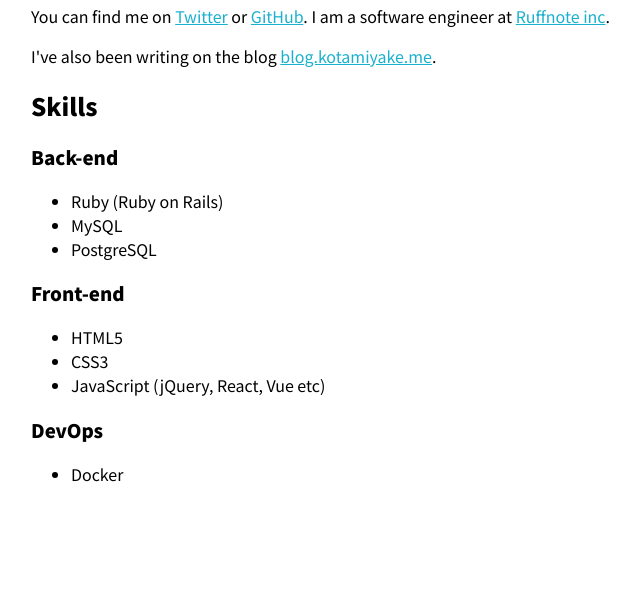
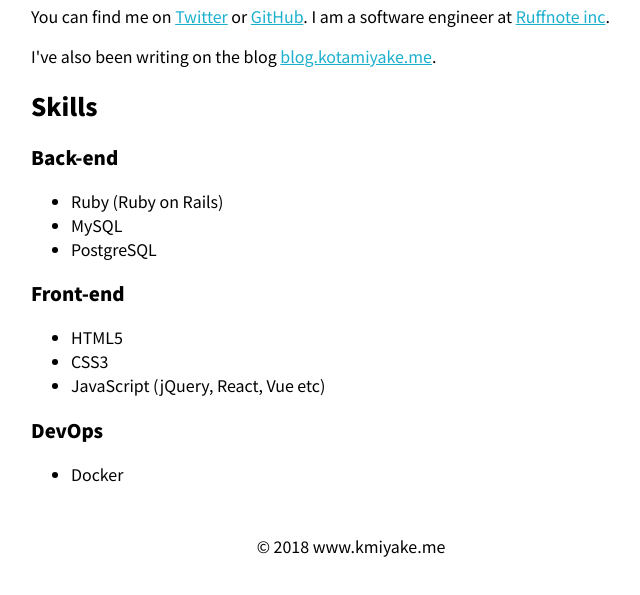
Before and after one commit to kmiyake/kmiyake.github.io, a plain HTML site: page index.html in a window 1280 px wide. Shown: the part 119-714 px from the top of the page, without its empty margins (289-929 px from the left). Drawn offline with Linux system fonts and the light colour scheme.

Commit message:
Add Copyright

```diff
--- a/index.html
+++ b/index.html
@@ -36,5 +36,8 @@
         <li>Docker</li>
       </ul>
     </section>
+    <footer>
+       © 2018 www.kmiyake.me
+    </footer>
   </body>
 </html>
--- a/screen.css
+++ b/screen.css
@@ -3,7 +3,8 @@ body {
   font-size: 1rem;
 }
 
-section {
+section,
+footer {
   margin: 0 auto;
   min-width: 320px;
   max-width: 640px;
@@ -23,3 +24,7 @@ a {
 a:hover {
   color: #333;
 }
+
+footer {
+  text-align: center;
+}
```
